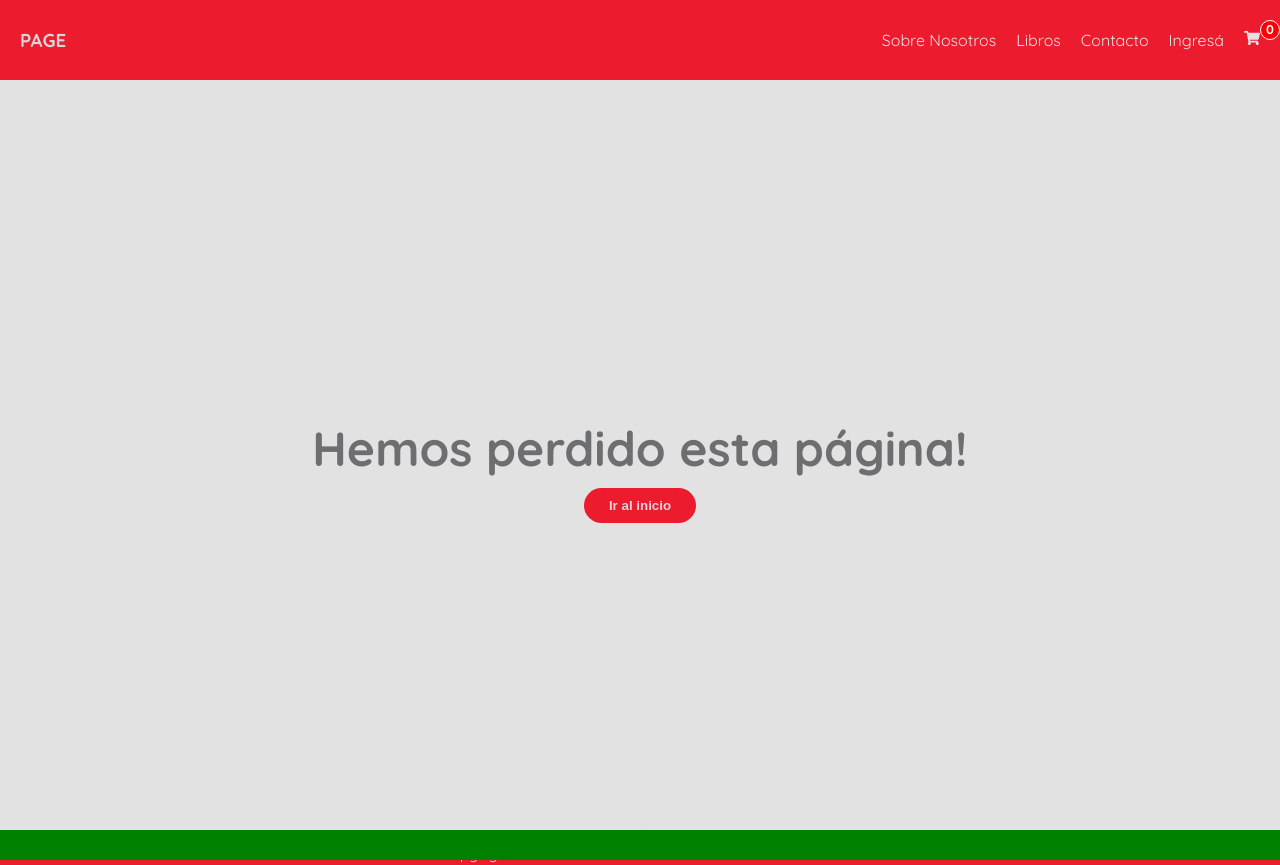
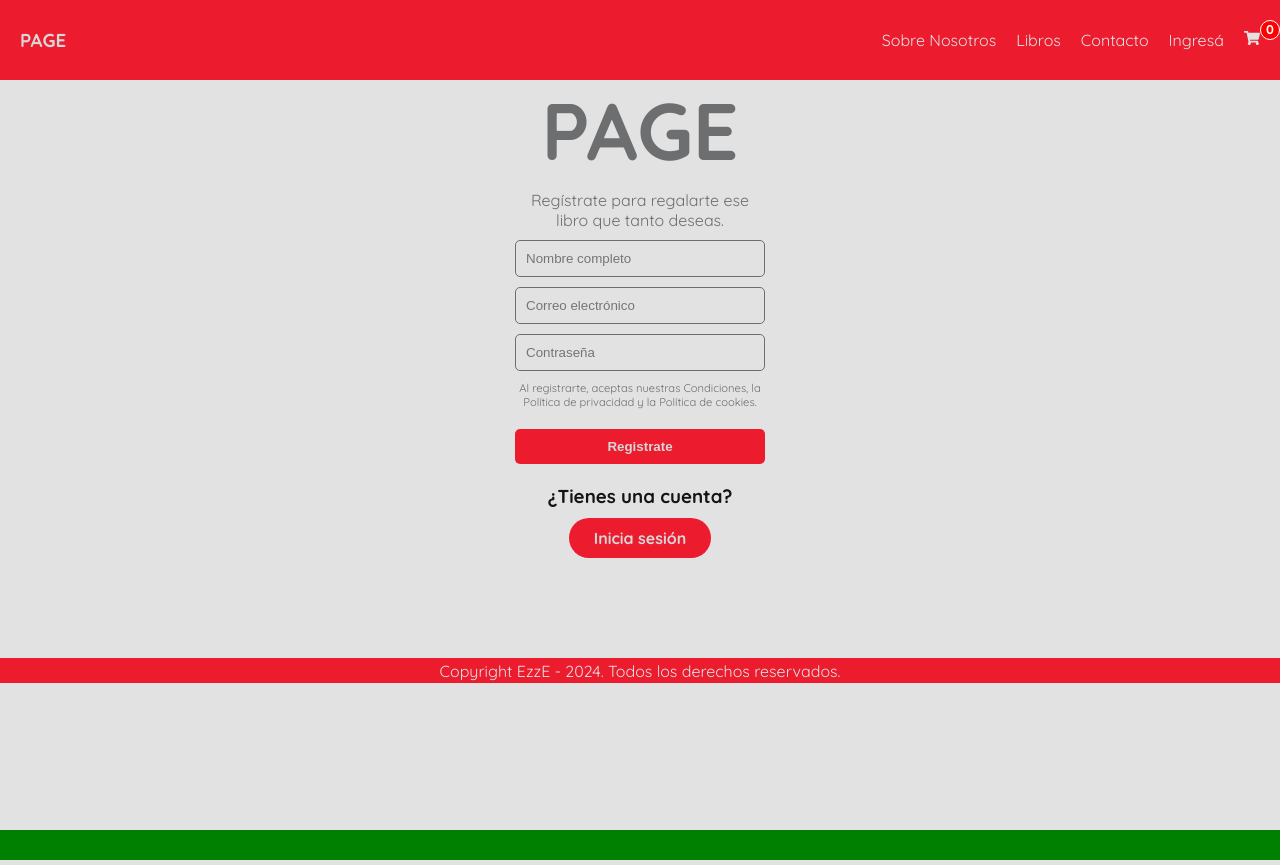
Before and after one commit to ezeabregu/librosPage, a React (Create React App) app: page /register in a window 1280 px wide. After the commit the page ends 800 px from the top, so only its background shows below. Built offline with nearby package versions, Linux system fonts and the light colour scheme.

Commit message:
signup finished

```diff
--- a/src/App.js
+++ b/src/App.js
@@ -11,6 +11,7 @@ import Inicio from "./pages/inicio/Inicio";
 import { Route, Routes } from "react-router-dom";
 import { ModalStyled } from "./components/UI/Modal/modalStyles";
 import Login from "./pages/login/Login";
+import SignUp from "./pages/signUp/SignUp";
 
 function App() {
   return (
@@ -22,6 +23,7 @@ function App() {
         <Route path="productos" element={<Productos />} />
         <Route path="contacto" element={<Contacto />} />
         <Route path="login" element={<Login />} />
+        <Route path="register" element={<SignUp />} />
         <Route path="*" element={<Error404 />} />
       </Routes>
       <ModalStyled />;
--- a/src/formik/initialValues.js
+++ b/src/formik/initialValues.js
@@ -1,3 +1,4 @@
+//Datos para formulario
 export const initialValues = {
   nombre: "",
   apellido: "",
@@ -9,3 +10,9 @@ export const loginValues = {
   email: "",
   password: "",
 };
+
+export const signUpValues = {
+  name: "",
+  email: "",
+  password: "",
+};
--- a/src/formik/validation.js
+++ b/src/formik/validation.js
@@ -23,3 +23,16 @@ export const validationLogin = Yup.object({
     .min(6, "La contraseña debe tener al menos 6 caracteres")
     .required("Campo requerido"),
 });
+
+export const validationSignUp = Yup.object({
+  name: Yup.string()
+    .trim()
+    .max(20, "Máximo 20 caracteres")
+    .required("Campo requerido"),
+  email: Yup.string()
+    .email("Ingresa un correo electronico válido")
+    .required("Campo requerido"),
+  password: Yup.string()
+    .min(6, "La contraseña debe tener al menos 6 caracteres")
+    .required("Campo requerido"),
+});
--- /dev/null
+++ b/src/pages/signUp/SignUp.jsx
@@ -0,0 +1,62 @@
+import React from "react";
+import { SignUpContainer } from "./signUpStyles";
+import { Formik, Field, ErrorMessage } from "formik";
+import { signUpValues } from "../../formik/initialValues";
+import { validationSignUp } from "../../formik/validation";
+import { InputStyled } from "../../components/Formulario/formularioStyles";
+import { ErrorStyled } from "../../components/Formulario/formularioStyles";
+import ButtonForm from "../../components/ButtonForm/ButtonForm";
+import { LinkButton } from "../../components/Hero/heroStyles";
+
+const SignUp = () => {
+  return (
+    <>
+      <Formik
+        initialValues={signUpValues}
+        validationSchema={validationSignUp}
+        onSubmit={(values, { resetForm }) => {
+          console.log(values);
+          resetForm();
+        }}
+      >
+        <SignUpContainer>
+          <h2>PAGE</h2>
+          <label>Regístrate para regalarte ese libro que tanto deseas.</label>
+          <Field
+            name="name"
+            type="text"
+            id="name"
+            as={InputStyled}
+            placeholder="Nombre completo"
+          ></Field>
+          <ErrorMessage name="name" component={ErrorStyled} />
+          <Field
+            name="email"
+            type="email"
+            id="email"
+            as={InputStyled}
+            placeholder="Correo electrónico"
+          ></Field>
+          <ErrorMessage name="email" component={ErrorStyled} />
+          <Field
+            name="password"
+            type="password"
+            id="password"
+            as={InputStyled}
+            placeholder="Contraseña"
+          ></Field>
+          <ErrorMessage name="password" component={ErrorStyled} />
+          <p>
+            Al registrarte, aceptas nuestras Condiciones, la Política de
+            privacidad y la Política de cookies.
+          </p>
+          <ButtonForm>Registrate</ButtonForm>
+          <h3>¿Tienes una cuenta?</h3>
+          <LinkButton to="/login">Inicia sesión</LinkButton>
+        </SignUpContainer>
+      </Formik>
+    </>
+  );
+};
+
+export default SignUp;
--- /dev/null
+++ b/src/pages/signUp/signUpStyles.js
@@ -0,0 +1,32 @@
+import styled from "styled-components";
+import { Form } from "formik";
+
+export const SignUpContainer = styled(Form)`
+  margin: 80px auto;
+  width: 250px;
+  min-height: 430px;
+  max-width: 1300px;
+  display: flex;
+  flex-direction: column;
+  justify-content: center;
+  align-items: center;
+  gap: 10px;
+  h2 {
+    color: #6d6e70;
+    font-size: 5rem;
+  }
+  h3 {
+    color: #131415;
+  }
+  label {
+    color: var(--moreGray);
+  }
+  p {
+    font-size: 0.7rem;
+    color: var(--moreGray);
+  }
+  @media (width <= 800px) {
+    width: 90%;
+    margin: 80px auto;
+  }
+`;
```
